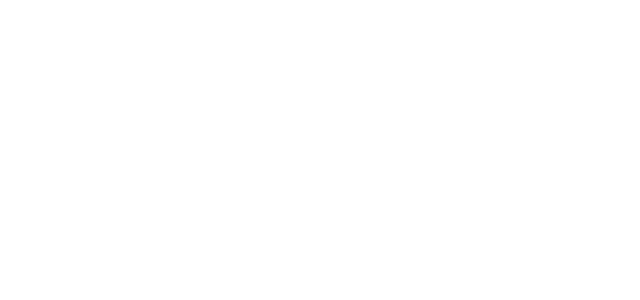
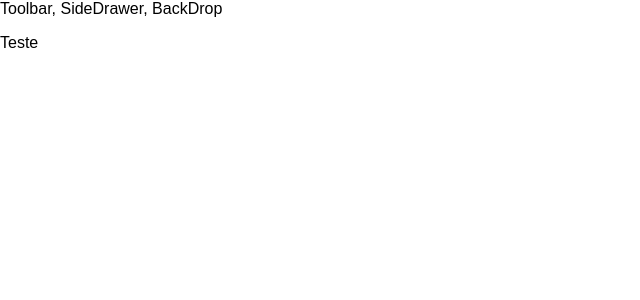
Before and after one commit to WallaceGomes/burguer-builder, a React (Create React App) app: page / in a window 1280 px wide. Shown: the top 300 px of the page, without its empty margins (0-640 px from the left). Built offline with nearby package versions, Linux system fonts and the light colour scheme.

Commit message:
Criando layout

```diff
--- a/src/App.js
+++ b/src/App.js
@@ -1,9 +1,12 @@
 import React from 'react';
+import Layout from './components/Layout/Layout';
 
 function App() {
   return (
     <div>
-
+      <Layout>
+        <p>Teste</p>
+      </Layout>
     </div>
   );
 }
--- /dev/null
+++ b/src/components/Layout/Layout.js
@@ -0,0 +1,14 @@
+import React from 'react';
+import Aux from '../../hoc/Auxiliary';
+
+const layout = (props) => (
+    <Aux>
+        <div>Toolbar, SideDrawer, BackDrop</div>
+        <main>
+            {props.children}
+        </main>
+    </Aux>
+
+);
+
+export default layout;
--- /dev/null
+++ b/src/hoc/Auxiliary.js
@@ -0,0 +1,3 @@
+const aux = (props) => props.children;
+
+export default aux;
--- a/src/index.css
+++ b/src/index.css
@@ -1,13 +1,5 @@
 body {
   margin: 0;
-  font-family: -apple-system, BlinkMacSystemFont, 'Segoe UI', 'Roboto', 'Oxygen',
-    'Ubuntu', 'Cantarell', 'Fira Sans', 'Droid Sans', 'Helvetica Neue',
-    sans-serif;
-  -webkit-font-smoothing: antialiased;
-  -moz-osx-font-smoothing: grayscale;
+  padding: 0;
+  font-family: "Apen Sans", sans-serif;
 }
-
-code {
-  font-family: source-code-pro, Menlo, Monaco, Consolas, 'Courier New',
-    monospace;
-}
```
